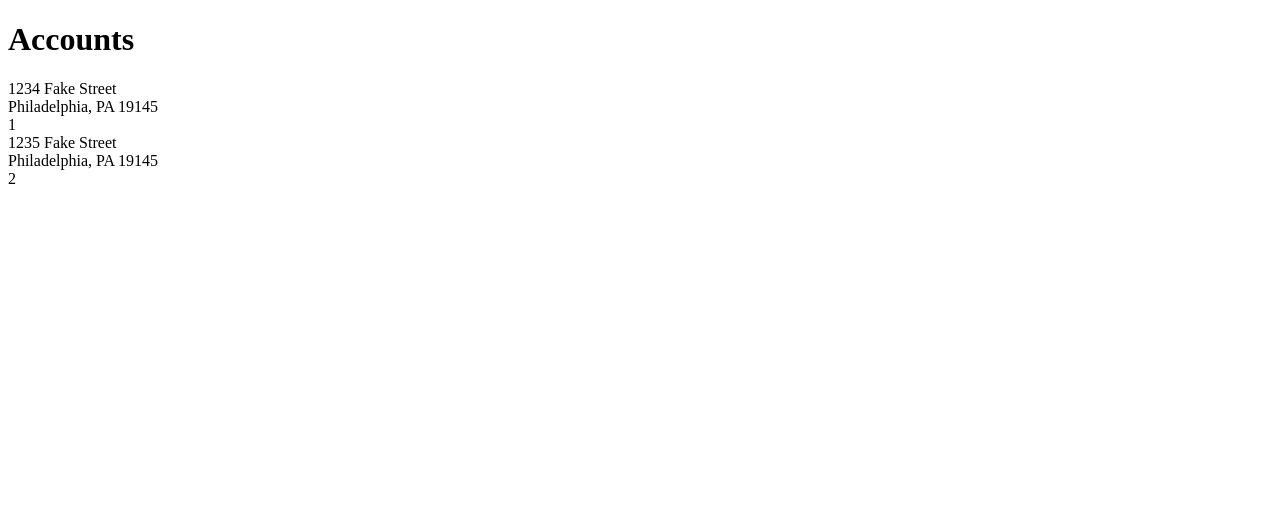
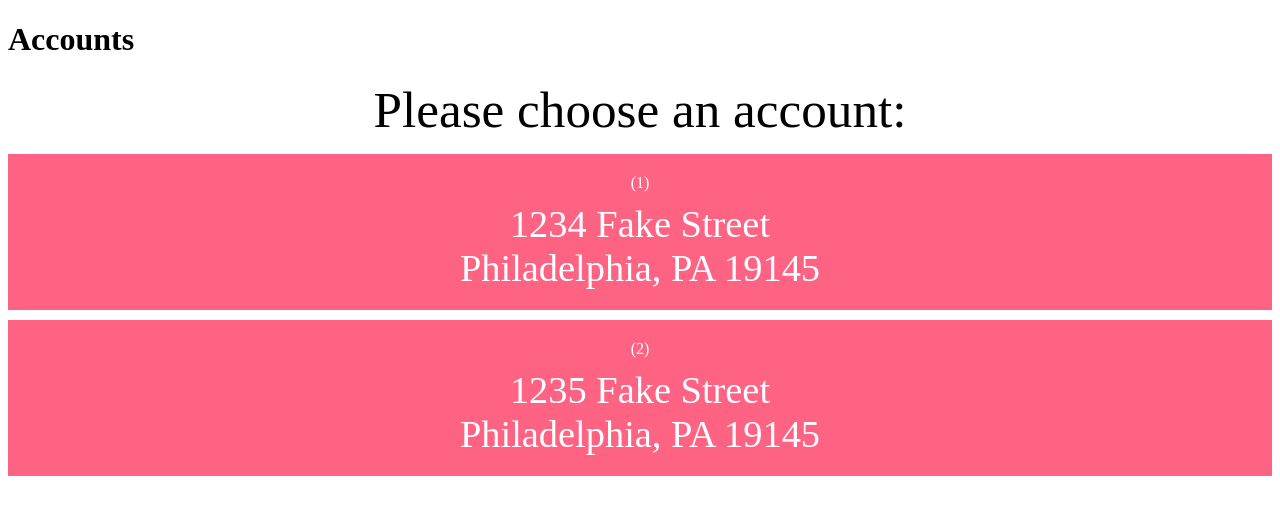
Before and after one commit to jackyl14/jacky-data-chest, an Angular app: page / in a window 1280 px wide. Shown: the top 514 px of the page. Built offline with nearby package versions, Linux system fonts and the light colour scheme.

Commit message:
Styled accounts page

```diff
--- a/src/app/views/accounts/accounts.component.html
+++ b/src/app/views/accounts/accounts.component.html
@@ -1,14 +1,18 @@
 <h1>Accounts</h1>
-<div class="account-container">
-  <div *ngFor="let account of accounts">
-    <div class="account-content" (click)="onAccountClick(account.id)">
-      <div class="account-content-show">
+<div class="account-container" >
+  <div class="account-helper-text">
+    Please choose an account:
+  </div>
+  <div class="account-cards" *ngFor="let account of accounts">
+    <div class="account-content" [class.is-hovered]="hoveredAccountId === account.id"
+      (click)="onAccountClick(account.id)">
+      <div class="account-content-id">({{account.id}})</div>
+      <div class="account-content-address">
         <div class="account-main-text">{{account.address}}</div>
         <div class="account-secondary-text">
           {{account.city}}, {{account.state}} {{account.zipcode}}
         </div>
       </div>
-      <div class="account-content-hover">{{account.id}}</div>
     </div>
   </div>
 </div>
--- a/src/app/views/accounts/accounts.component.scss
+++ b/src/app/views/accounts/accounts.component.scss
@@ -0,0 +1,32 @@
+.account-helper-text {
+  text-align: center;
+  font-size: 4vw;
+  margin-bottom: 15px;
+}
+
+.account-cards {
+  display: flex;
+  flex-direction: column;
+  align-items: center;
+  justify-content: space-between;
+  margin-bottom: 10px;
+  text-align: center;
+  padding: 20px 10px;
+
+
+  background-color: rgb(255, 99, 132);
+  color: white;
+
+  &:hover {
+    background-color: grey;
+    color: black;
+  }
+
+  .account-content-id {
+    margin-bottom: 10px;
+  }
+
+  .account-content-address {
+    font-size: 3vw;
+  }
+}
--- a/src/app/views/accounts/accounts.component.ts
+++ b/src/app/views/accounts/accounts.component.ts
@@ -13,23 +13,35 @@ import { Account } from '../../types';
 export class AccountsComponent {
 
   public accounts: Account[];
+  public hoveredAccountId: number;
 
   constructor(
     private AccountService: AccountService,
     private Router: Router
   ) {
     this.accounts = null;
+    this.hoveredAccountId = null;
   }
 
-  public ngOnInit() {
+  public ngOnInit(): void {
     this.AccountService.getAll().subscribe(accounts => {
       this.accounts = accounts;
       console.log(accounts);
     });
   }
 
-  public onAccountClick(accountId: number) {
+  public onAccountClick(accountId: number): void {
     console.log(`onAccountClick: ${accountId}`);
     this.Router.navigate(['/accounts/', accountId]);
   }
+
+  public onMouseEnter(accountId: number): void {
+    console.log(`onMouseOver: ${accountId}`);
+    this.hoveredAccountId = accountId;
+  }
+
+  public onMouseLeave(): void {
+    console.log("onMouseLeave");
+    this.hoveredAccountId = null;
+  }
 }
```
